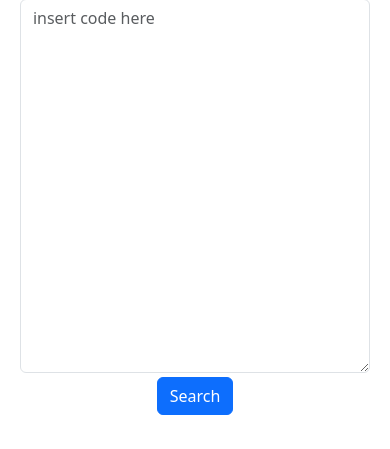
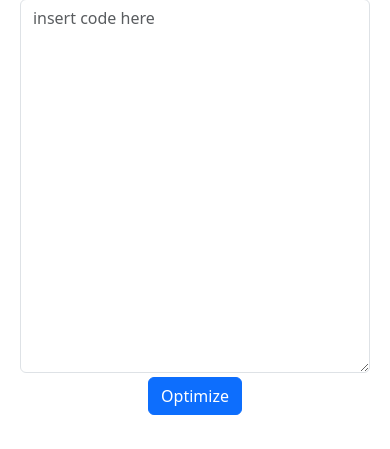
Before and after one commit to rcbao/genai-cuda-optimizer, a Django app: page /settings/ in a window 390 px wide. Shown: the part 395-844 px from the top of the page. Run offline with Django 4.2, Linux system fonts and the light colour scheme; some libraries are stand-ins or nearby versions.

Commit message:
fixed connection to CodeComparison

```diff
--- a/backend/api/templates/settings.html
+++ b/backend/api/templates/settings.html
@@ -103,8 +103,8 @@
             rows="15"></textarea>
         </div>
 
-          <div class="class-search-field col-sm-1 d-flex justify-content-center align-items-end">
-            <input id="submit_btn" class="align-text-bottom btn btn-primary" id="submit_btn" type="submit" value="Search">
+          <div class="d-flex justify-content-center align-items-end">
+            <input id="submit_btn" class="align-text-bottom btn btn-primary" id="submit_btn" type="submit" value="Optimize">
           </div>
         </div>
       </form>
--- a/backend/api/views.py
+++ b/backend/api/views.py
@@ -59,5 +59,5 @@ class CodeComparisonView(generic.ListView):
 
 # METHODS
 
-def optimize_code():
+def optimize_code(request):
     return HttpResponseRedirect(reverse("code_comparison"))
```
